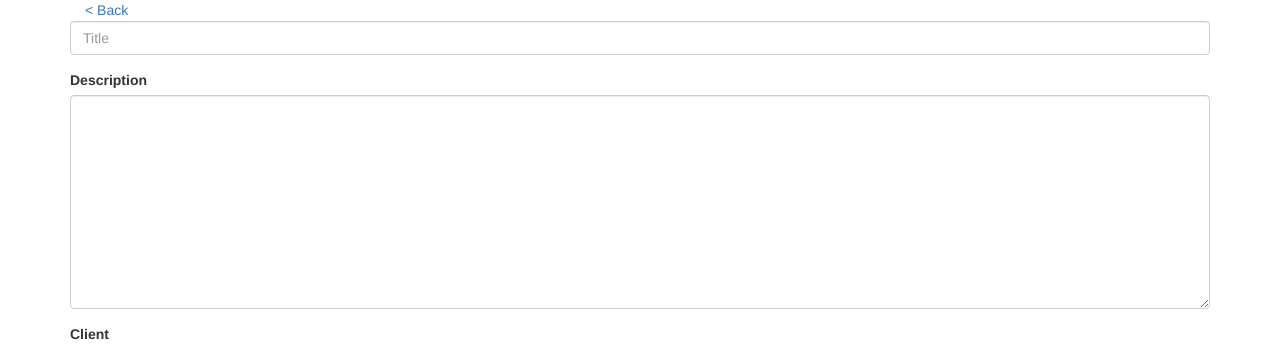
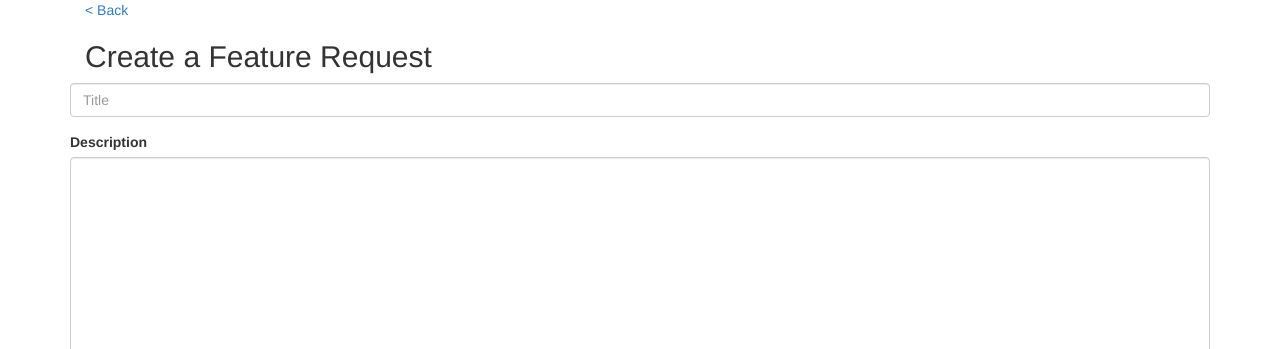
Before and after one commit to adamlamers/feature_request, a Flask app: template templates/create_feature_request.html in a window 1280 px wide. Shown: the top 349 px of the page. Run offline with Flask 2, Linux system fonts and the light colour scheme; the template is opened without the code that fills it, so the values that code supplies are empty; some libraries are stand-ins or nearby versions.

Commit message:
header for create request page

```diff
--- a/templates/create_feature_request.html
+++ b/templates/create_feature_request.html
@@ -13,7 +13,7 @@
             <a href="/">&lt; Back</a>
         </div>
         <div class="col-md-12">
-            <!-- <h2>Create a Feature Request</h2> -->
+            <h2>Create a Feature Request</h2>
         </div>
 
         <form method="POST" action="/feature_request/create">
```
